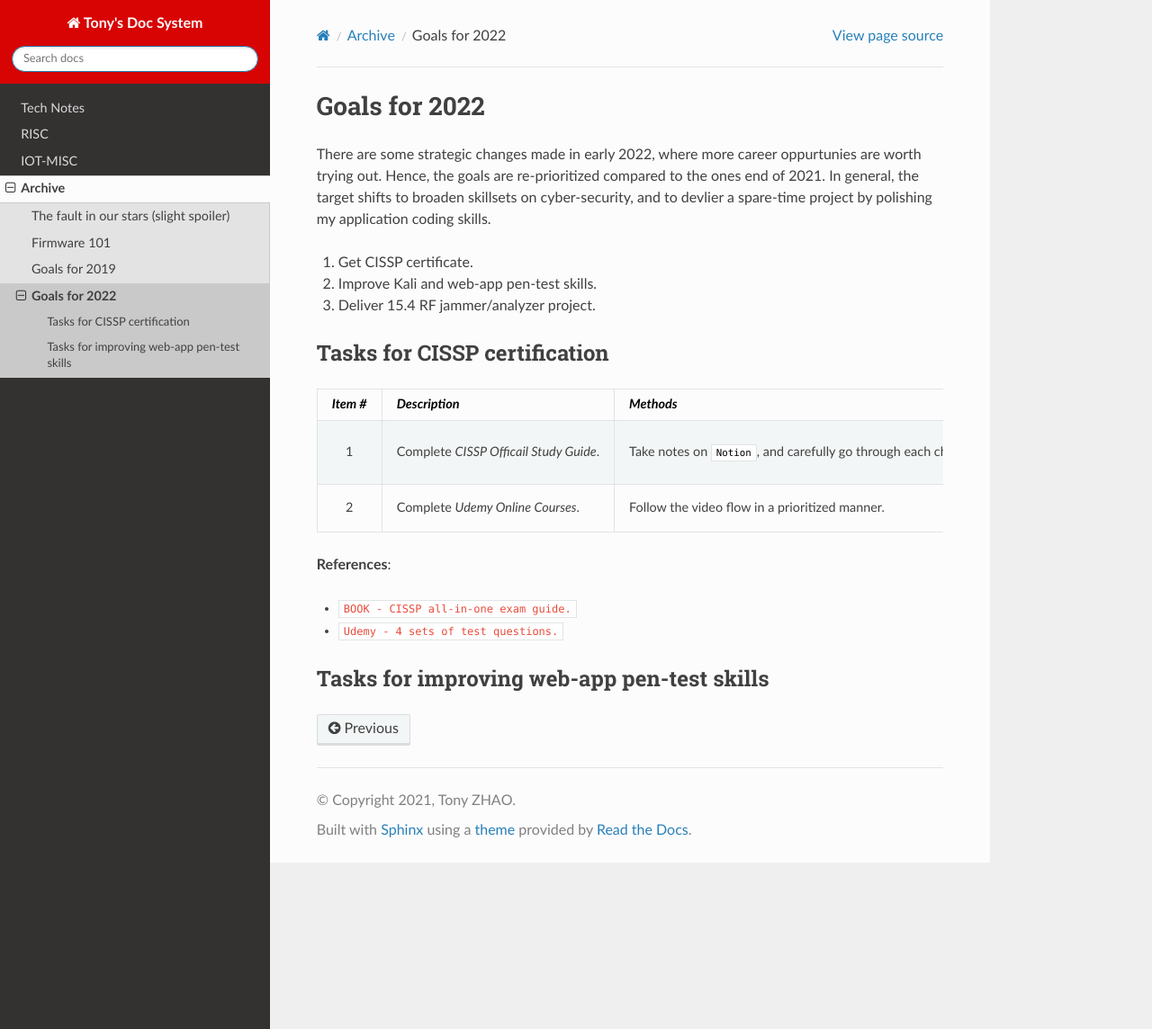
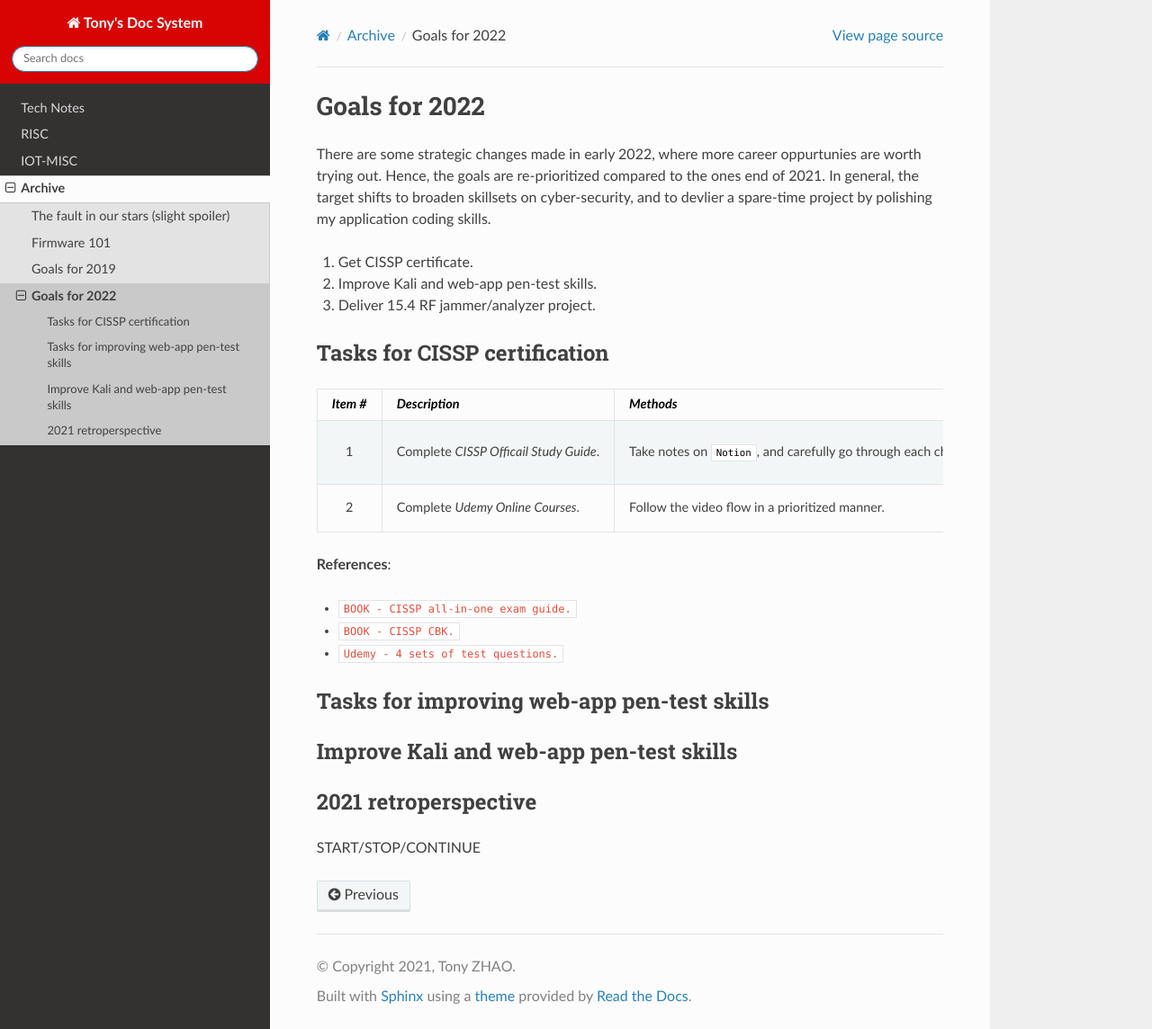
Before and after one commit to tonyzhaosz/sphinx_blog, a Sphinx documentation site: the page built from source/archive/2022-goals.md, in a window 1280 px wide and 1144 px high. Shown: the whole window at 90% size. Built offline with Sphinx 7.4.7 and the Read the Docs theme 2.0.0, drawn with Linux system fonts in a browser that asks for light colours.

Commit message:
Tiny updates.

```diff
--- a/source/archive/2022-goals.md
+++ b/source/archive/2022-goals.md
@@ -15,6 +15,15 @@ There are some strategic changes made in early 2022, where more career oppurtuni
 
 **References**:
   - `BOOK - CISSP all-in-one exam guide.`
+  - `BOOK - CISSP CBK.`
   - `Udemy - 4 sets of test questions.`
 
 ## Tasks for improving web-app pen-test skills
+
+
+## Improve Kali and web-app pen-test skills
+
+
+## 2021 retroperspective
+
+START/STOP/CONTINUE
```
